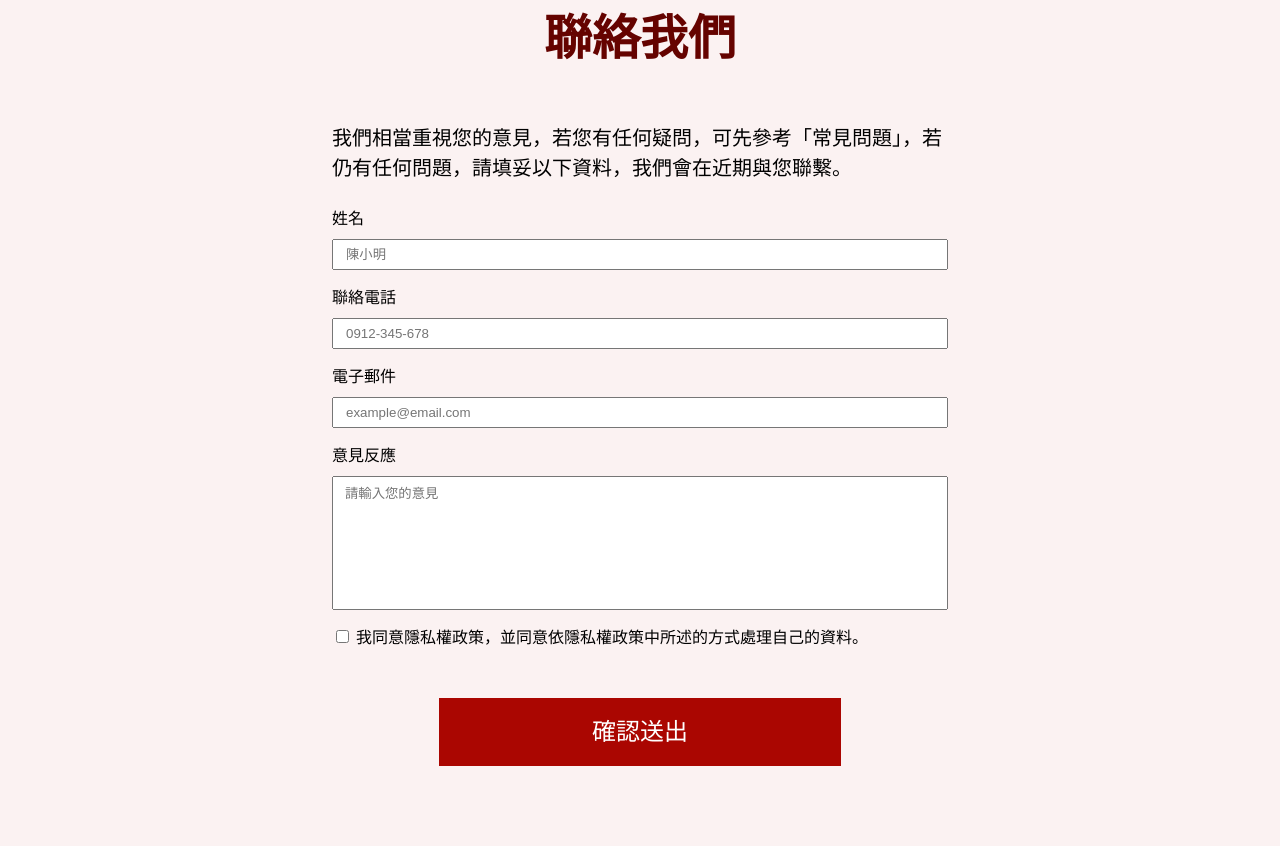
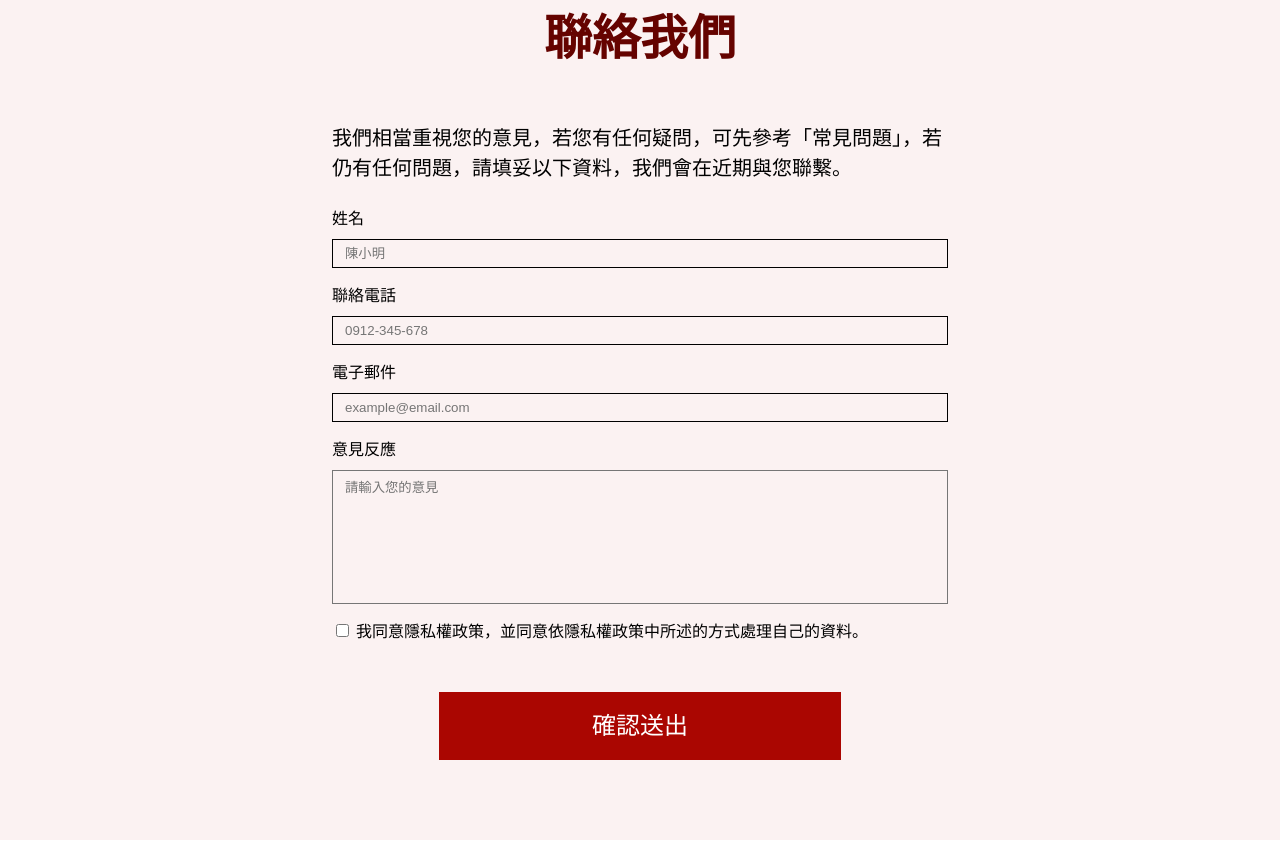
Before and after one commit to zitonbar/2024-week-three, a website built with Vite: page pages/index.html in a window 1280 px wide. Shown: the part 3456-4302 px from the top of the page. Built offline with nearby package versions, Linux system fonts and the light colour scheme; files whose address does not match are found by name.

Commit message:
修改 input 及 textarea 繼承父元素 background-color、修改 input border 外框線條設定

```diff
--- a/assets/scss/base/_base.scss
+++ b/assets/scss/base/_base.scss
@@ -16,4 +16,9 @@ img {
 }
 textarea {
     resize: none;
+    background-color: inherit;
 }
+input {
+    background-color: inherit;
+    border: 1px solid #000;
+}
```
